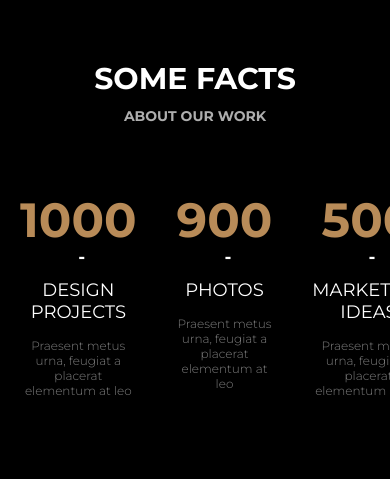
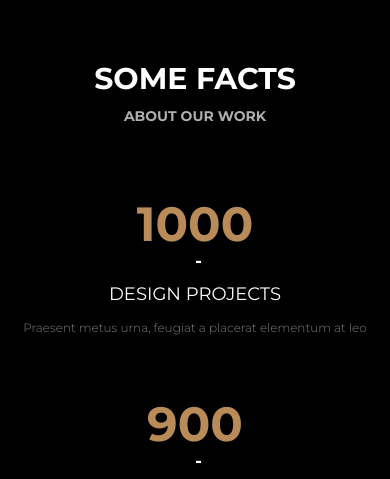
Before and after one commit to matuzalema/awax-psd-to-html, a website: page index.html in a window 390 px wide. Shown: the part 9770-10249 px from the top of the page. Drawn offline with Linux system fonts and the light colour scheme.

Commit message:
Add RWD in facts section

```diff
--- a/sass/style.scss
+++ b/sass/style.scss
@@ -645,6 +645,7 @@ header {
 // ==================  some fact ====================
 .facts {
     background-color: $first-color;
+
     .facts-wrapper {
         display: flex;
 
@@ -1016,4 +1017,15 @@ footer {
             margin: 5px;
         }
     }
+
+    .facts-wrapper {
+        padding: 40px 0;
+        flex-direction: column;
+        align-items: center;
+
+
+        .fact-item {
+            margin: 30px 0 !important;
+        }
+    }
 }
```
Also changed, not shown: css/style.css.
